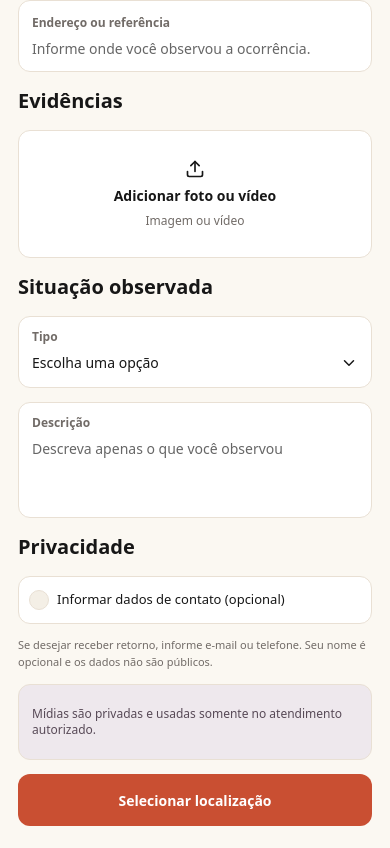
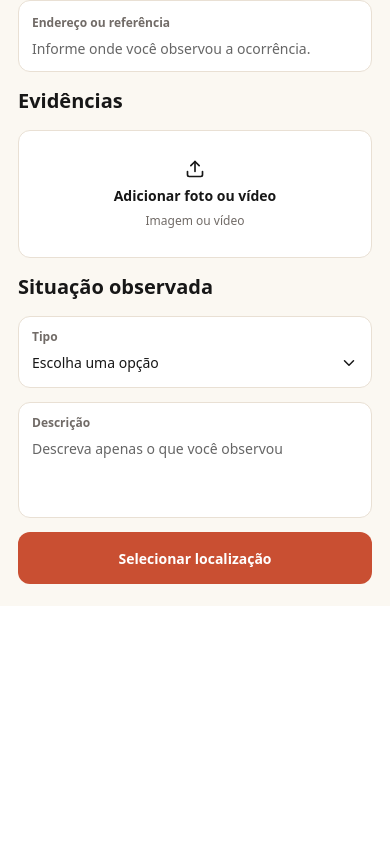
Before and after one commit to vortex-ifal/mapeia-focos-frontend, a Next.js app: page /nova-ocorrencia in a window 390 px wide. Shown: the part 392-1240 px from the top of the page. After the commit the page ends 998 px from the top, so only its background shows below. Built offline with nearby package versions, Linux system fonts and the light colour scheme.

Commit message:
refactor(occurrence): remove privacy section and contact fields
- Remove privacy section, contact inputs (name, email, phone) and state from NewOccurrence
- Remove contact fields from Zod validation schema and OccurrenceDraft type
- Remove contact status indicator from ReviewOccurrence

```diff
--- a/src/components/citizen/occurrence/NewOccurrence.tsx
+++ b/src/components/citizen/occurrence/NewOccurrence.tsx
@@ -110,10 +110,6 @@ function NewOccurrenceForm({ draft }: { draft: OccurrenceFormData | null }) {
 
   const fileInputRef = useRef<HTMLInputElement>(null);
 
-  const [showContact, setShowContact] = useState(
-    Boolean(draft?.name || draft?.email || draft?.phone),
-  );
-
   const [mediaFiles, setMediaFiles] = useState<File[]>(() => getPendingFiles());
 
   const [mediaNames, setMediaNames] = useState<string[]>(() =>
@@ -143,9 +139,6 @@ function NewOccurrenceForm({ draft }: { draft: OccurrenceFormData | null }) {
       address: draft?.address ?? "",
       situationType: draft?.situationType ?? "",
       description: draft?.description ?? "",
-      name: draft?.name ?? "",
-      email: draft?.email ?? "",
-      phone: draft?.phone ?? "",
       evidenceNames: getPendingFiles().map((file) => file.name),
       latitude: draft?.latitude,
       longitude: draft?.longitude,
@@ -325,12 +318,6 @@ function NewOccurrenceForm({ draft }: { draft: OccurrenceFormData | null }) {
       ...draft,
       ...currentValues,
 
-      name: showContact ? currentValues.name : undefined,
-
-      email: showContact ? currentValues.email : undefined,
-
-      phone: showContact ? currentValues.phone : undefined,
-
       evidenceNames: mediaNames.length > 0 ? mediaNames : undefined,
 
       latitude: draft?.latitude,
@@ -357,12 +344,6 @@ function NewOccurrenceForm({ draft }: { draft: OccurrenceFormData | null }) {
     saveOccurrenceDraft({
       ...draft,
       ...data,
-
-      name: showContact ? data.name : undefined,
-
-      email: showContact ? data.email : undefined,
-
-      phone: showContact ? data.phone : undefined,
 
       evidenceNames: mediaNames.length > 0 ? mediaNames : undefined,
     });
@@ -617,89 +598,6 @@ function NewOccurrenceForm({ draft }: { draft: OccurrenceFormData | null }) {
             )}
           </section>
 
-          <section className="mt-[14px]">
-            <h2 className="text-[20px] font-bold">Privacidade</h2>
-
-            <button
-              type="button"
-              onClick={() => setShowContact((value) => !value)}
-              className="mt-[14px] flex h-[48px] w-full items-center rounded-[12px] border border-[#E9E0D4] bg-white px-[10px] text-left"
-            >
-              <span
-                className={`flex h-5 w-5 shrink-0 items-center justify-center rounded-full border ${
-                  showContact
-                    ? "border-[#C94F32]"
-                    : "border-[#E9E0D4] bg-[#F4EFE6]"
-                }`}
-              >
-                {showContact && (
-                  <span className="h-2 w-2 rounded-full bg-[#C94F32]" />
-                )}
-              </span>
-
-              <span className="ml-2 text-[13px] font-medium">
-                Informar dados de contato (opcional)
-              </span>
-            </button>
-
-            {showContact && (
-              <div className="mt-[12px] space-y-[10px]">
-                <label className="block h-[72px] rounded-[12px] border border-[#E9E0D4] bg-white px-[13px] py-[11px]">
-                  <span className="block text-[12px] font-semibold text-[#716B67]">
-                    Nome (opcional)
-                  </span>
-
-                  <input
-                    {...register("name")}
-                    type="text"
-                    className="mt-[6px] w-full bg-transparent text-[14px] text-[#171717] outline-none"
-                  />
-                </label>
-
-                <label className="block rounded-[12px] border border-[#E9E0D4] bg-white px-[13px] py-[11px]">
-                  <span className="block text-[12px] font-semibold text-[#716B67]">
-                    E-mail (opcional)
-                  </span>
-
-                  <input
-                    {...register("email")}
-                    type="email"
-                    className="mt-[6px] w-full bg-transparent text-[14px] text-[#171717] outline-none"
-                  />
-
-                  {errors.email && (
-                    <p className="mt-1 text-[11px] text-red-600">
-                      {errors.email.message}
-                    </p>
-                  )}
-                </label>
-
-                <label className="block h-[72px] rounded-[12px] border border-[#E9E0D4] bg-white px-[13px] py-[11px]">
-                  <span className="block text-[12px] font-semibold text-[#716B67]">
-                    Telefone (opcional)
-                  </span>
-
-                  <input
-                    {...register("phone")}
-                    type="tel"
-                    className="mt-[6px] w-full bg-transparent text-[14px] text-[#171717] outline-none"
-                  />
-                </label>
-              </div>
-            )}
-
-            <p className="mt-[12px] text-[11px] leading-[17px] text-[#716B67]">
-              Se desejar receber retorno, informe e-mail ou telefone. Seu nome é
-              opcional e os dados não são públicos.
-            </p>
-
-            <div className="mt-[14px] flex h-[76px] items-center rounded-[12px] border border-[#E9E0D4] bg-[#EEE8ED] px-[13px]">
-              <p className="text-[12px] font-medium leading-[16px] text-[#584A57]">
-                Mídias são privadas e usadas somente no atendimento autorizado.
-              </p>
-            </div>
-          </section>
-
           <button
             type={hasLocation ? "submit" : "button"}
             onClick={handlePrimaryAction}
--- a/src/components/citizen/occurrence/ReviewOccurrence.tsx
+++ b/src/components/citizen/occurrence/ReviewOccurrence.tsx
@@ -342,12 +342,6 @@ export function ReviewOccurrence() {
     return null;
   }
 
-  const hasContact = Boolean(
-    reviewOccurrence.name?.trim() ||
-    reviewOccurrence.email?.trim() ||
-    reviewOccurrence.phone?.trim(),
-  );
-
   return (
     <main className="min-h-dvh bg-[#FBF8F2] text-[#171717]">
       <div className="mx-auto w-full px-[18px] pb-[22px] pt-[18px] md:max-w-[760px] md:px-8">
@@ -459,22 +453,6 @@ export function ReviewOccurrence() {
           </div>
         </section>
 
-        <div className="mt-[14px] flex min-h-[48px] w-full items-center rounded-[12px] border border-[#E9E0D4] bg-white px-[10px] py-2">
-          <span
-            className={`flex h-5 w-5 shrink-0 items-center justify-center rounded-full border ${
-              hasContact ? "border-[#C94F32]" : "border-[#E9E0D4] bg-[#F4EFE6]"
-            }`}
-          >
-            {hasContact && (
-              <span className="h-2 w-2 rounded-full bg-[#C94F32]" />
-            )}
-          </span>
-
-          <span className="ml-2 text-[13px] font-medium">
-            Informar dados de contato (opcional)
-          </span>
-        </div>
-
         {submitError && (
           <div className="mt-[14px] flex min-h-[86px] w-full items-center rounded-[12px] border border-[#E9E0D4] bg-[#F8E3E0] px-[12px]">
             <p className="text-[12px] font-medium leading-normal text-[#9D352D]">
--- a/src/schemas/occurrence.schema.ts
+++ b/src/schemas/occurrence.schema.ts
@@ -13,17 +13,6 @@ export const occurrenceSchema = z.object({
     .trim()
     .min(5, "A descrição deve conter no mínimo 5 caracteres."),
 
-  name: z.string().trim().optional(),
-
-  email: z
-    .string()
-    .trim()
-    .email("Informe um e-mail válido.")
-    .or(z.literal(""))
-    .optional(),
-
-  phone: z.string().trim().optional(),
-
   evidenceNames: z.array(z.string()).optional(),
 
   latitude: z.number().optional(),
--- a/src/types/occurrence.ts
+++ b/src/types/occurrence.ts
@@ -4,9 +4,6 @@ export type OccurrenceDraft = {
   address: string;
   situationType: string;
   description: string;
-  name?: string;
-  email?: string;
-  phone?: string;
   evidenceNames?: string[];
 
   latitude?: number;
```
